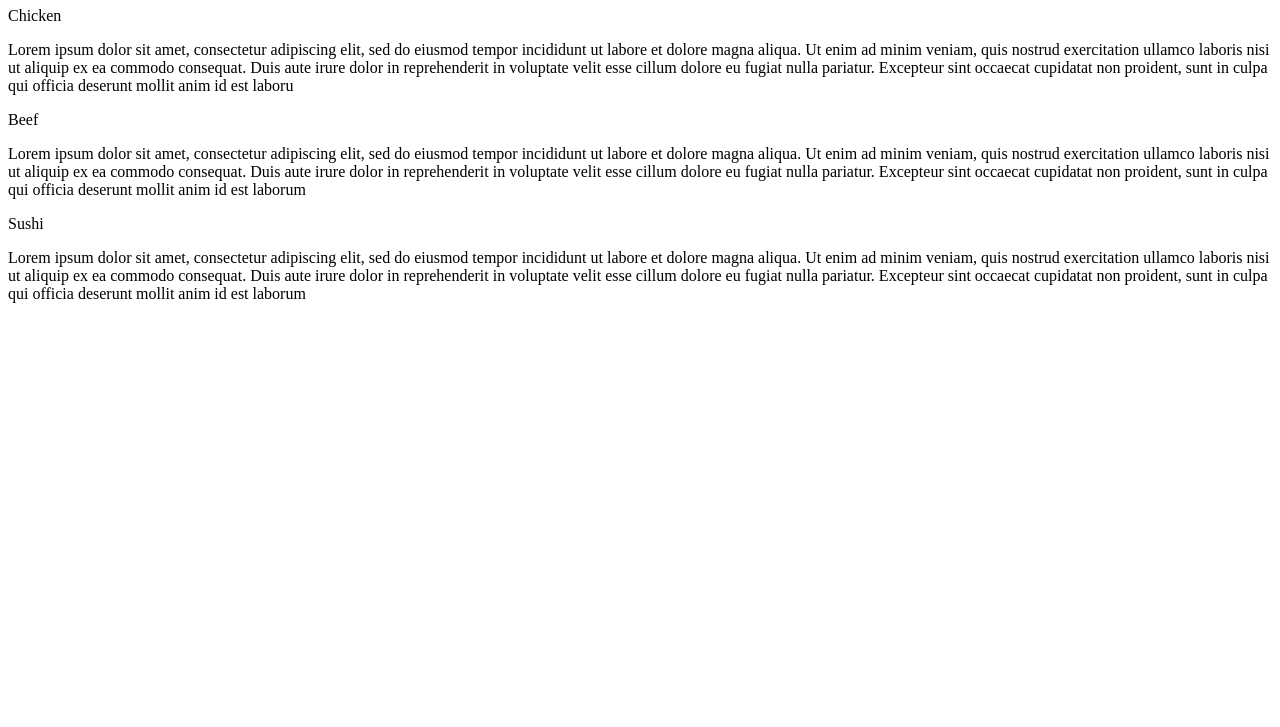
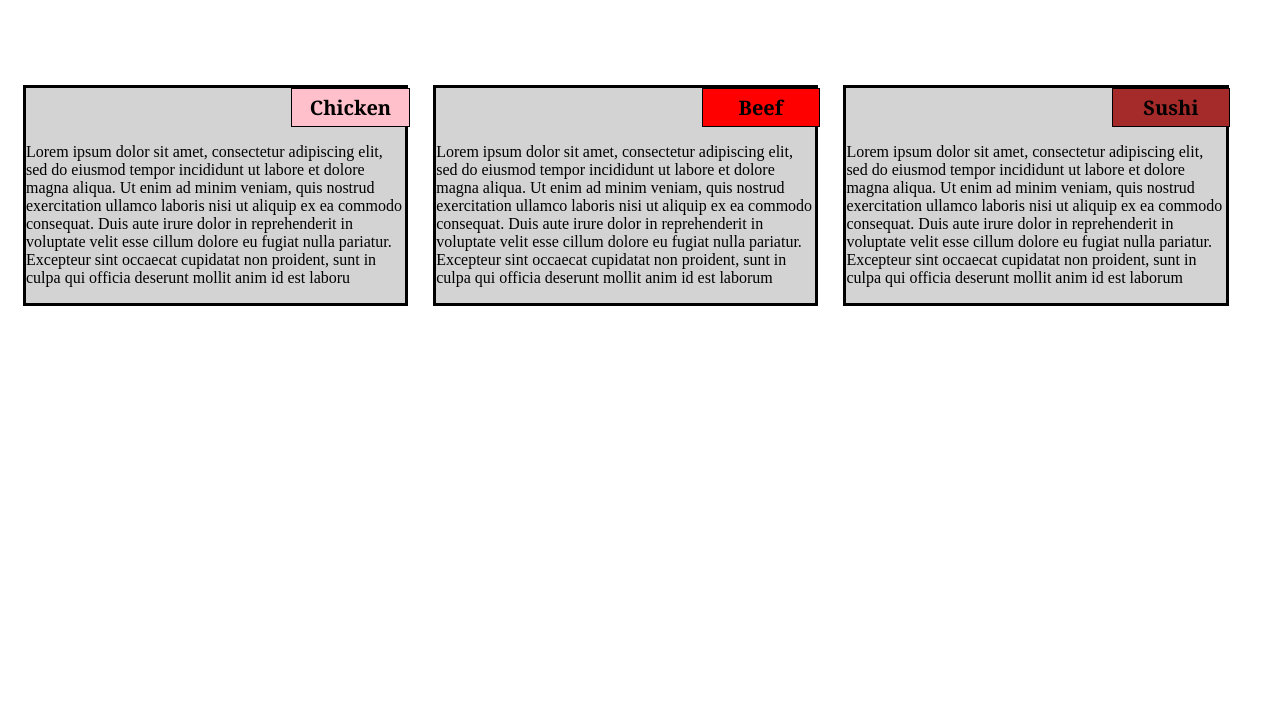
Before and after one commit to subhasree2/Coursera-Assignments, a plain HTML site: page mod2_solution/index.html in a window 1280 px wide. Shown: the part 73-800 px from the top of the page. Drawn offline with Linux system fonts and the light colour scheme.

Commit message:
Update index.html

```diff
--- a/mod2_solution/index.html
+++ b/mod2_solution/index.html
@@ -2,7 +2,7 @@
 <html>
 <head>
     <title>Assignment Solution for Module 2</title>
-    <link rel="stylesheet" type="text/css" href="css.css">
+    <link rel="stylesheet" type="text/css" href="css/style.css">
     <meta name="viewport" content="width=device-width" , initial-scale="1">
 </head>
 <body>
```
